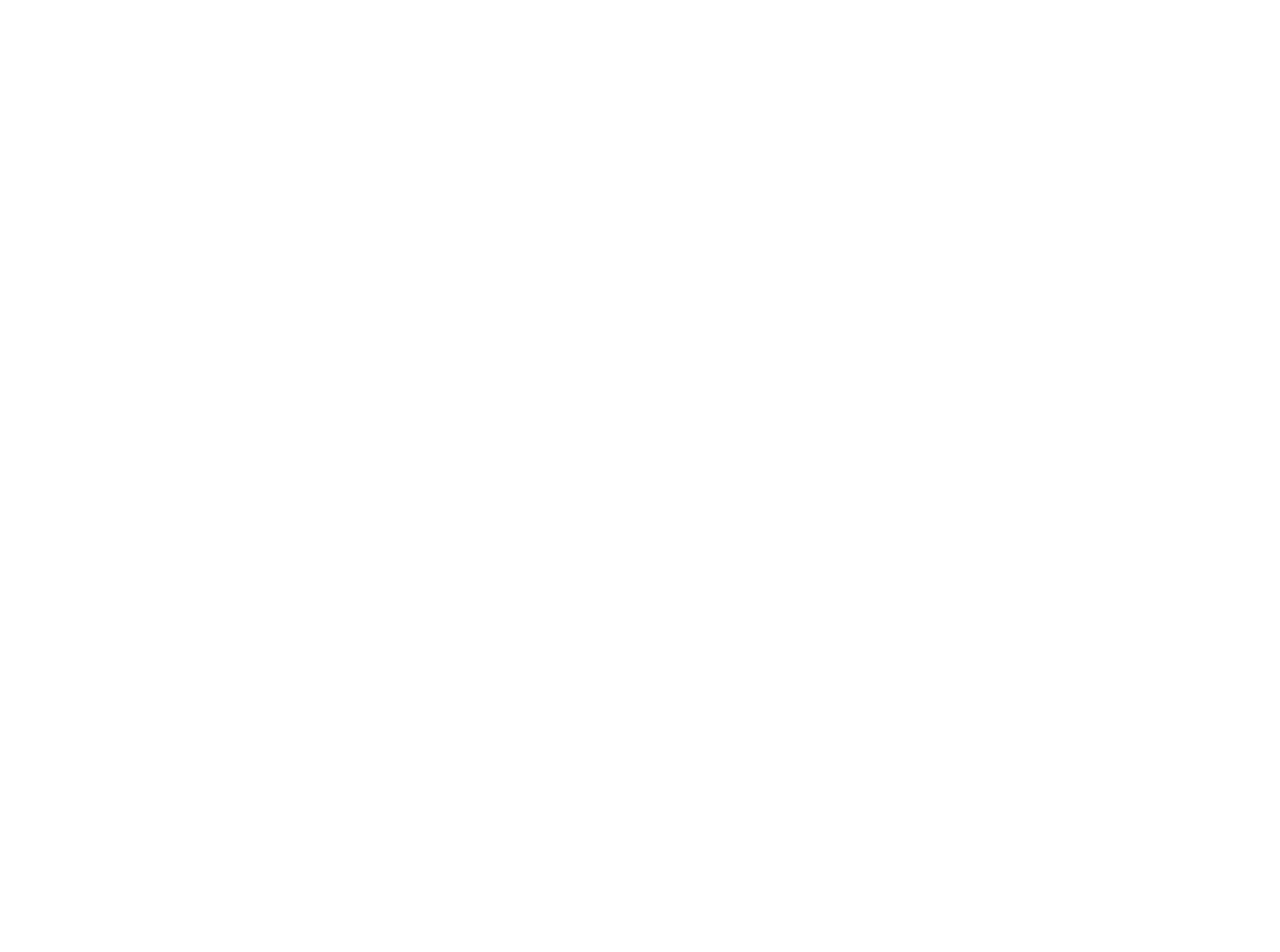
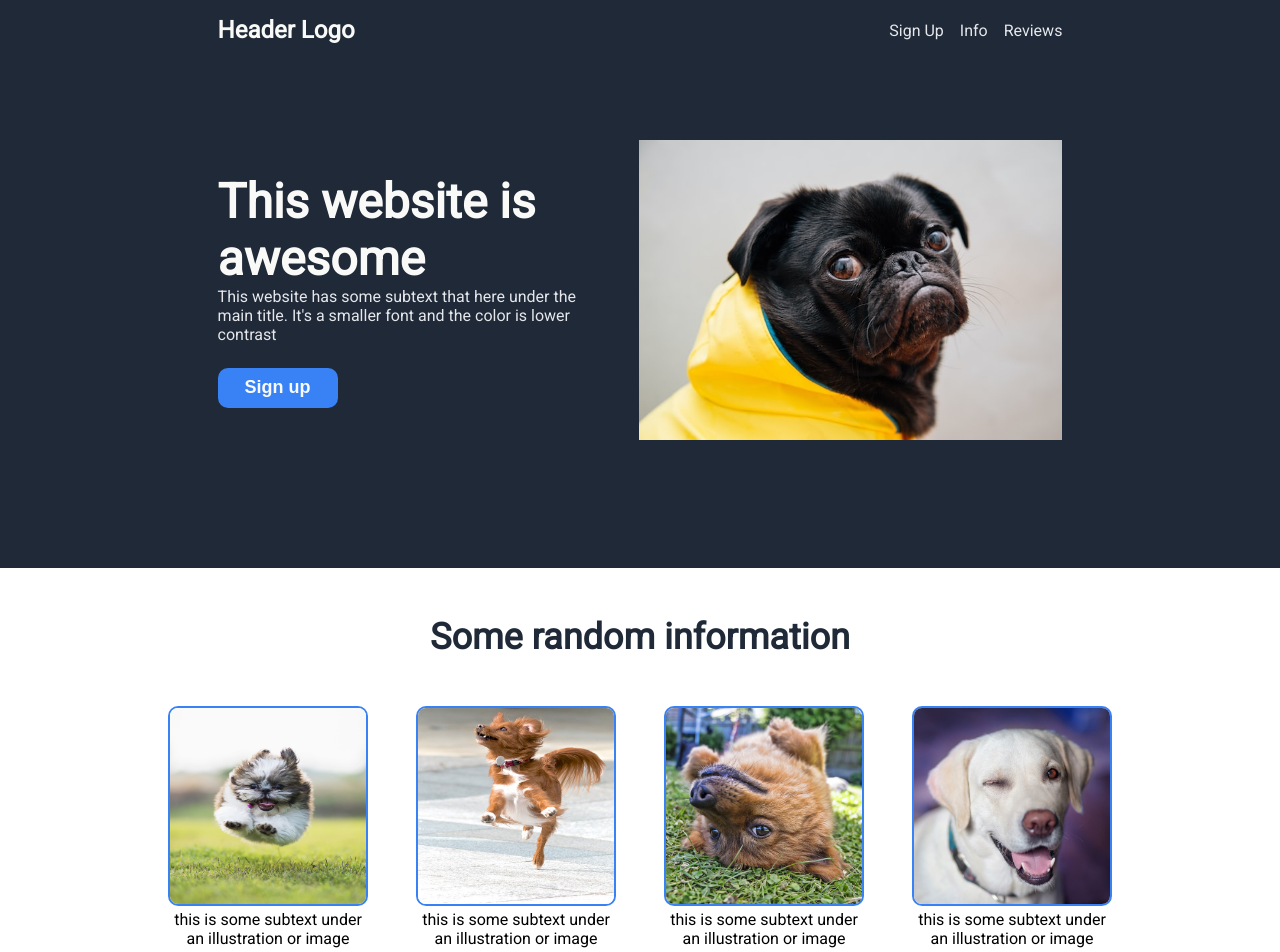
Before and after one commit to Ewest80/Landing-Page, a plain HTML site: page index.html in a window 1280 px wide. Shown: the top 952 px of the page. Before the commit the page ends 800 px from the top, so only its background shows below. Drawn offline with Linux system fonts and the light colour scheme.

Commit message:
First draft of Landing Page completed

```diff
--- a/css/styles.css
+++ b/css/styles.css
@@ -12,7 +12,8 @@
 }
 
 body {
-  font-family: 'Robot', sans-serif;
+  font-family: 'Roboto', sans-serif;
+  text-align: center;
 }
 
 ul {
@@ -21,12 +22,185 @@ ul {
 
 a {
   text-decoration: none;
+  color: var(--light-color-sec);
+}
+
+button:hover {
+  opacity: 0.8;
 }
 
 .container {
   display: flex;
   flex-direction: column;
+}
+
+.nav {
+  background-color: var(--dark-bg);
+}
+
+header {
+  display: flex;
+  justify-content: space-between;
+  align-content: center;
+  width: 66%;
+  margin: 1rem auto;
+}
+
+.logo {
+  font-size: 24px;
+  color: var(--light-color-main);
+}
+
+header ul {
+  display: flex;
+  align-items: center;
+  column-gap: 1rem;
+}
+
+.hero-section {
+  background-color: var(--dark-bg);
+  padding-top: 5rem;
+  padding-bottom: 8rem;
+}
+
+.hero-content {
+  width: 66%;
+  margin: 0 auto;
+  display: flex;
+  justify-content: space-between;
+  align-items: center;
+  text-align: left;
+  column-gap: 2rem;
+}
+
+.hero-content img {
+  width: 600px;
+  height: 300px;
+}
+
+.hero-section-left {
+  max-width: 500px;
+}
+
+.hero-section-left h1 {
+  font-size: 48px;
+  font-weight: 700;
+  color: var(--light-color-main);
+}
+
+.hero-section-left p {
+  font-weight: 18px;
+  color: var(--light-color-sec);
+  margin-bottom: 1rem;
+}
+
+.hero-btn {
+  width: 120px;
+  height: 40px;
+  border-radius: 10px;
+  border: none;
+  font-size: 18px;
+  font-weight: bold;
+  color: var(--light-color-main);
+  background: var(--cta-color);
+  margin-top: .5rem;
+}
+
+.info-section {
+  background-color: #fff;
+  margin-bottom: 8rem;
+}
+
+.info-section h2 {
+  font-size: 36px;
+  font-weight: 700;
+  color: var(--dark-bg);
+  margin: 3rem 0;
+}
+
+.info-section-bottom {
+  display: flex;
   justify-content: center;
   align-items: center;
-  margin: 0 auto;
+  flex-wrap: wrap;
+  gap: 3rem;
 }
+
+.info-item {
+  flex-basis: 150px;
+}
+
+.info-item img {
+  width: 200px;
+  height: 200px;
+  border-radius: 10px;
+  border: 2px solid var(--cta-color)
+}
+
+.reviews-section {
+  background-color: var(--light-color-sec);
+}
+
+.reviews-content {
+  margin: 8rem auto;
+  max-width: 50%;
+}
+
+.review {
+  font-size: 36px;
+  font-weight: lighter;
+  font-style: italic;
+  color: var(--dark-bg);
+  text-align: left;
+  margin-top: 5rem;
+}
+
+.author {
+  text-align: right;
+  padding-right: 3rem;
+  font-weight: bold;
+  font-size: 24px;
+  margin-top: 1rem;
+}
+
+.cta-section {
+  background-color: #fff;
+}
+
+.cta-content {
+  max-width: 60%;
+  margin: 5rem auto;
+  background-color: var(--cta-color);
+  padding: 3rem;
+  display: flex;
+  justify-content: space-around;
+  align-items: center;
+  border-radius: 10px;
+  column-gap: 3rem;
+}
+
+.cta-content-left {
+  text-align: left;
+  /* margin-left: 3rem; */
+  color: var(--light-color-main);
+}
+
+.cta-content .cta-button {
+  /* margin-right: 3rem; */
+  width: 120px;
+  height: 40px;
+  border-radius: 10px;
+  border: 2px solid var(--light-color-main);
+  font-size: 18px;
+  font-weight: bold;
+  color: var(--light-color-main);
+  background-color: var(--cta-color);
+  white-space: nowrap;
+}
+
+footer {
+  background-color: var(--dark-bg);
+  padding: 3rem;
+  font-size: 18px;
+  color: var(--light-color-main);
+}
--- a/index.html
+++ b/index.html
@@ -8,6 +8,74 @@
   <link href="https://fonts.googleapis.com/css2?family=Roboto&display=swap" rel="stylesheet">
   <title>Landing Page</title>
 </head>
+  <div class="container">
+    <div class="nav">
+      <header>
+        <h1 class="logo">Header Logo</h1>
+        <ul>
+          <li><a href="#hero">Sign Up</a></li>
+          <li><a href="#info">Info</a></li>
+          <li><a href="#reviews">Reviews</a></li>
+        </ul>
+      </header>
+    </div>
 
+    <section id="hero" class="hero-section">
+      <div class="hero-content">
+        <div class="hero-section-left">
+          <h1>This website is awesome</h1>
+          <p>This website has some subtext that here under the main title.  It's a smaller font and the color is lower contrast</p>
+          <button type="button" class="hero-btn">Sign up</button>
+        </div>
+        <img src="/img/raincoat_pug.jpg" alt="A pug in a raincoat">
+      </div>
+    </section>
+
+    <section id="info" class="info-section">
+        <h2>Some random information</h2>
+        <div class="info-section-bottom">
+          <div class="info-item">
+            <img src="img/hover_dog.jpg" alt="">
+            <p>this is some subtext under an illustration or image</p>
+          </div>
+          <div class="info-item">
+            <img src="img/skipping_dog.jpg" alt="">
+            <p>this is some subtext under an illustration or image</p>
+          </div>
+          <div class="info-item">
+            <img src="img/upside_down_dog.jpg" alt="">
+            <p>this is some subtext under an illustration or image</p>
+          </div>
+          <div class="info-item">
+            <img src="img/winking_dog.jpg" alt="">
+            <p>this is some subtext under an illustration or image</p>
+          </div>
+        </div>
+    </section>
+
+    <section id="reviews" class="reviews-section">
+      <div class="reviews-content">
+        <p class="review">
+          This is an inspiring quote, or a testimonial from a customer. Maybe it's just filling up space,
+          or maybe people will actually read it.  Who knows?  All I know is that it look nice, what's not to like?
+        </p>
+        <p class="author">-Thor, God of thunder</p>
+      </div>
+    </section>
+
+    <section class="cta-section">
+      <div class="cta-content">
+        <div class="cta-content-left">
+          <h2>Call to action! It's time!</h2>
+          <p>sign up for our product by clicking the button right over there!</p>
+        </div>
+        <button type="button" class="cta-button">Sign up</button>
+      </div>
+    </section>
+
+    <footer>
+      Copyright &copy; Awesome Corp 2023
+    </footer>
+  </div>
 </body>
 </html>
```
